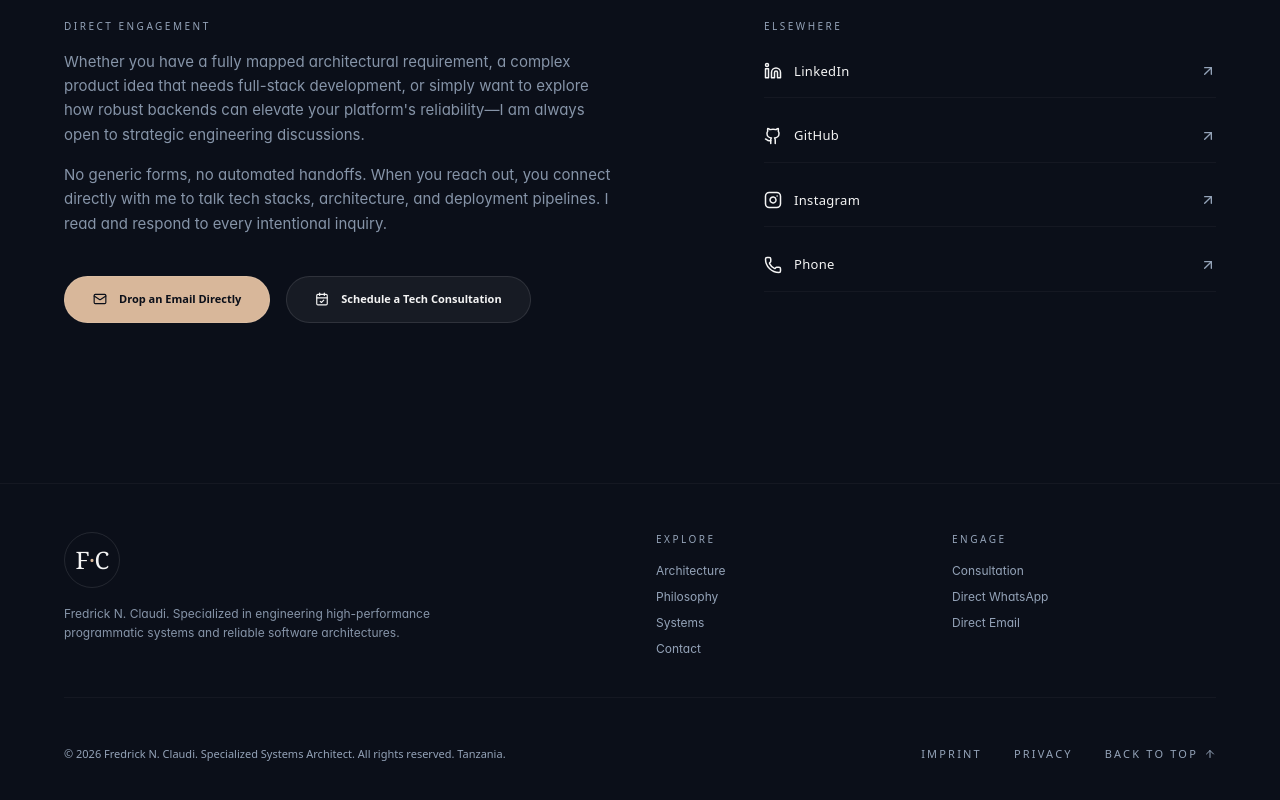
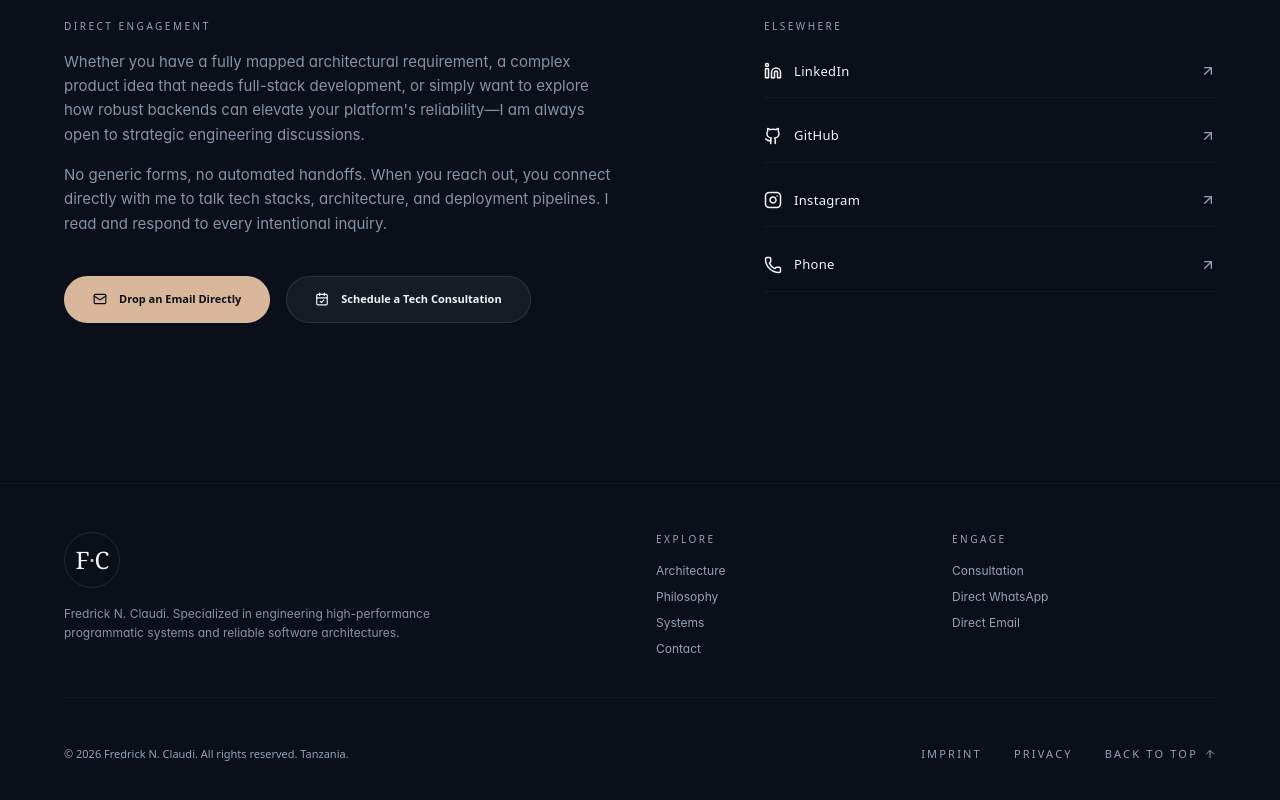
Before and after one commit to heispromice/promice-portfolio, a React (Vite) app: page / in a window 1280 px wide. Shown: the part 3255-4055 px from the top of the page. Built offline with nearby package versions, Linux system fonts and the light colour scheme.

Commit message:
refactor(portal): remove Swahili comments for clean code structure

```diff
--- a/src/components/site/Contact.tsx
+++ b/src/components/site/Contact.tsx
@@ -32,7 +32,6 @@ export function Contact() {
         <div className="border-t border-white/[0.04] pt-16 md:pt-24">
           <SectionLabel index="— Connection" title="Start a conversation." />
 
-          {/* FIKSA: Font size imepunguzwa kuwa md:text-5xl kwa muonekano wa ki-Senior na wa kisasa */}
           <h2 className="mt-10 max-w-4xl font-serif text-[32px] leading-[1.1] tracking-tight text-[#F4F4F4] md:text-5xl">
             Let's design and engineer solutions that scale.{" "}
             <span className="italic text-[#94A3B8]">Crafting software with absolute purpose</span>
@@ -41,14 +40,14 @@ export function Contact() {
 
           <div className="mt-16 grid gap-12 md:grid-cols-12">
 
-            {/* LEFT COLUMN: Humanized, Professional Narrative & CTAs */}
+            {/* LEFT COLUMN: Professional Narrative & CTAs */}
             <div className="space-y-10 lg:col-span-6">
 
               <div className="space-y-4 max-w-xl">
                 <p className="font-ui text-[10px] uppercase tracking-[0.25em] text-[#94A3B8]">
                   Direct Engagement
                 </p>
-                {/* FIKSA: Maelezo yameongezwa na kuwa ya ki-humanized & software-focused */}
+
                 <p className="text-[14px] md:text-[15px] leading-relaxed text-[#94A3B8]/90">
                   Whether you have a fully mapped architectural requirement, a complex product idea that needs full-stack development, or simply want to explore how robust backends can elevate your platform's reliability—I am always open to strategic engineering discussions.
                 </p>
--- a/src/components/site/Footer.tsx
+++ b/src/components/site/Footer.tsx
@@ -2,7 +2,7 @@ import { useState, useEffect } from "react";
 import { ArrowUp, X, Shield, Scale } from "lucide-react";
 
 export function Footer() {
-  // Masuala ya ki-Senior: State za kudhibiti mifumo ya Modals
+  //State za kudhibiti mifumo ya Modals
   const [isImprintOpen, setIsImprintOpen] = useState(false);
   const [isPrivacyOpen, setIsPrivacyOpen] = useState(false);
 
@@ -70,10 +70,10 @@ export function Footer() {
 
           {/* Column 1: Copyright */}
           <p className="font-ui text-[11px] text-[#94A3B8]">
-            © {new Date().getFullYear()} Fredrick N. Claudi. Specialized Systems Architect. All rights reserved. Tanzania.
+            © {new Date().getFullYear()} Fredrick N. Claudi. All rights reserved. Tanzania.
           </p>
 
-          {/* Column 2: Legal & Utility (Fiksa Kamili) */}
+          {/* Column 2: Legal & Utility */}
           <ul className="flex flex-wrap gap-x-8 gap-y-3 font-ui text-[11px] uppercase tracking-[0.2em] text-[#94A3B8]">
             <li>
               <button
@@ -102,7 +102,7 @@ export function Footer() {
       </div>
 
       {/* ========================================================================= */}
-      {/* 1. IMPRINT MODAL SYSTEM (Mtu akibofya inatokea juu kwa ulaini wa ki-Senior) */}
+      {/* 1. IMPRINT MODAL SYSTEM  */}
       {/* ========================================================================= */}
       {isImprintOpen && (
         <div className="fixed inset-0 z-[100] flex items-center justify-center p-4 sm:p-6 animate-fadeIn">
@@ -120,7 +120,7 @@ export function Footer() {
 
             <div className="flex items-center gap-3 border-b border-white/[0.05] pb-4">
               <Scale className="text-[#D8B79A] h-5 w-5" />
-              <h3 className="font-serif text-lg text-[#F4F4F4]">Imprint / Legal Notice</h3>
+              <h3 className="font-serif text-lg text-[#F4F4F4]">Legal Notice</h3>
             </div>
 
             <div className="mt-6 space-y-4 font-sans text-xs leading-relaxed text-[#94A3B8]">
--- a/src/components/site/Projects.tsx
+++ b/src/components/site/Projects.tsx
@@ -4,7 +4,6 @@ import { FolderGit2, ExternalLink, Database, Cpu } from "lucide-react";
 export function Projects() {
   /**
    * Technical projects dataset curated for an enterprise software development profile.
-   * All conceptual overviews, implementation definitions, and functional scopes are written in English.
    */
   const projectList = [
     {
```
